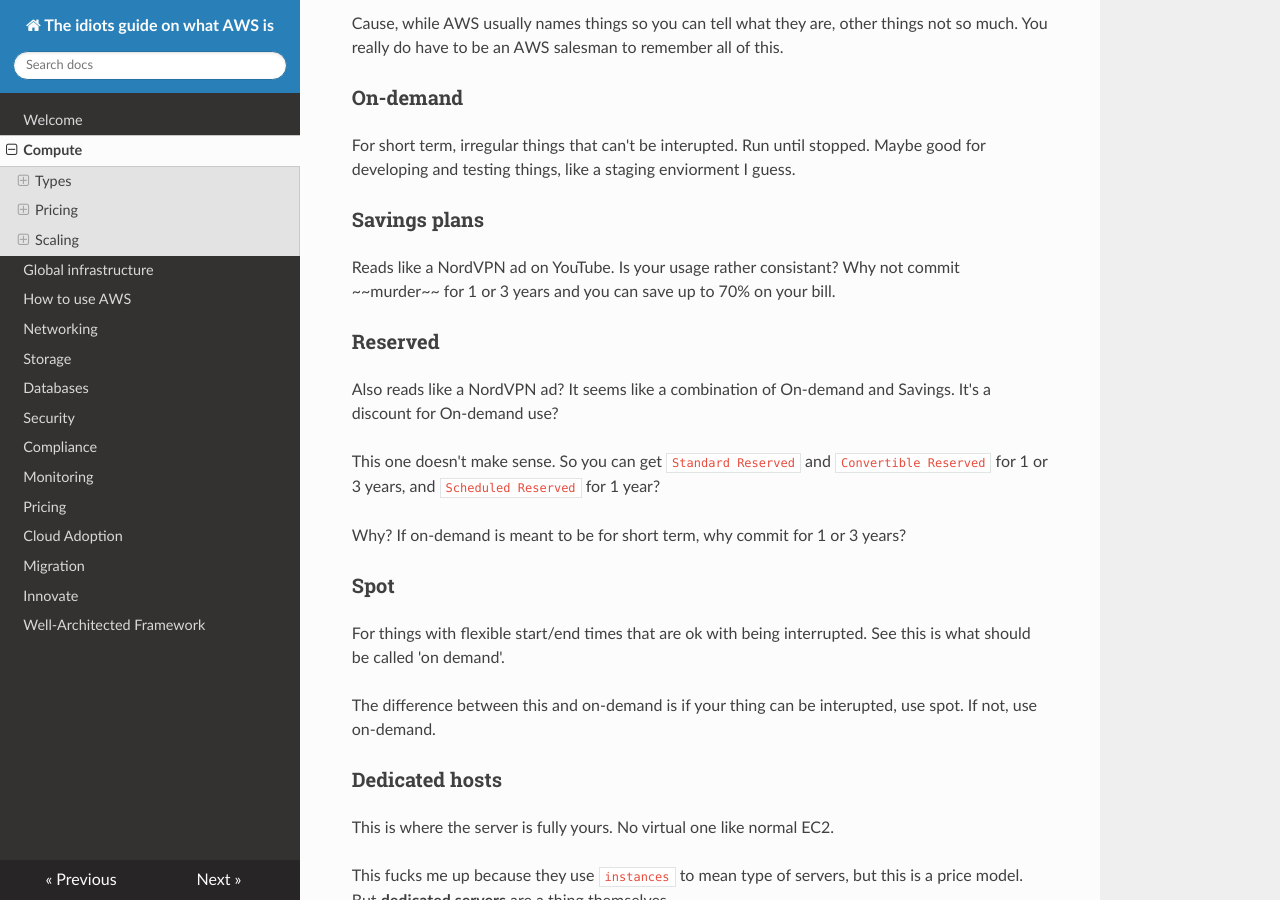
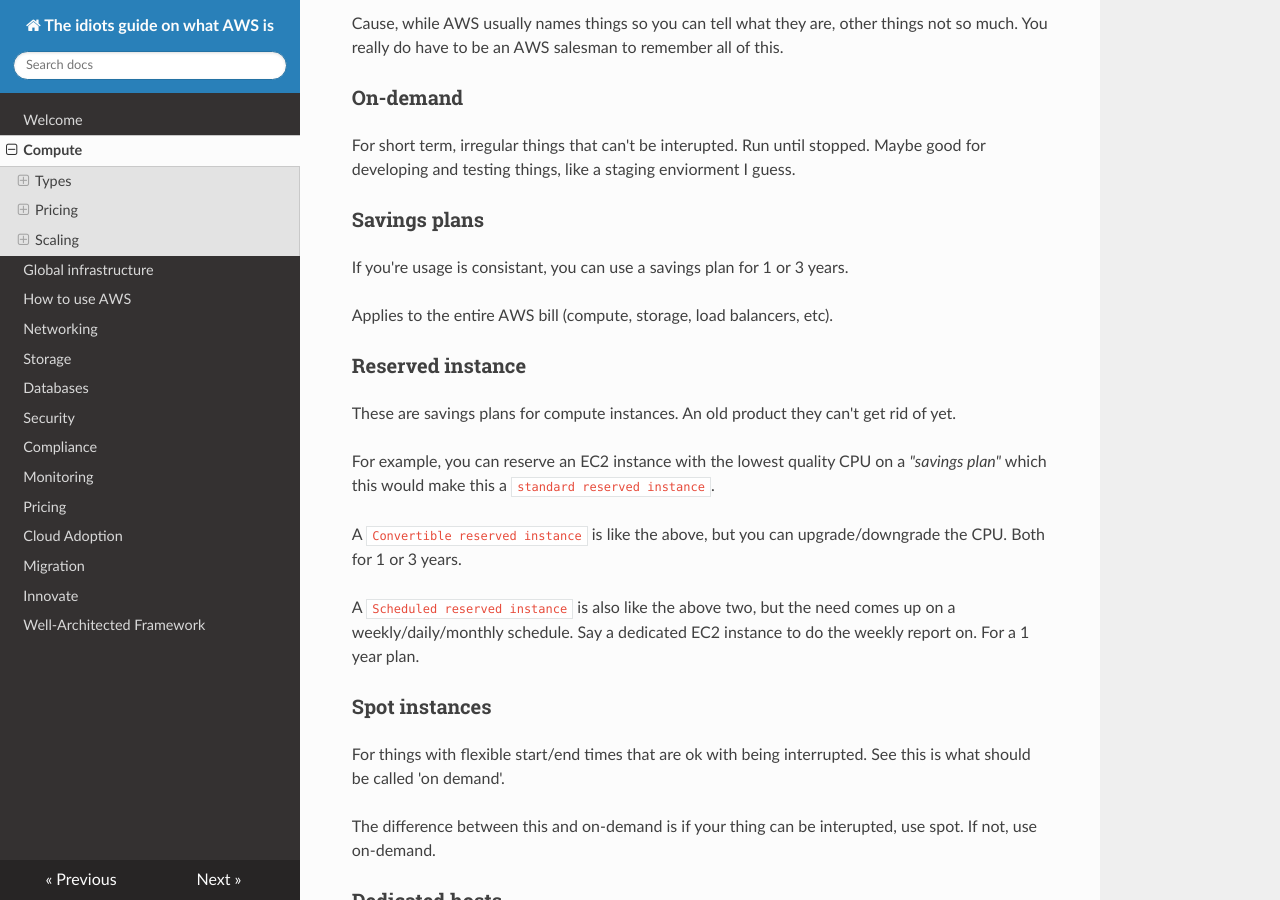
Before and after one commit to KanChiMoe/aws-docs, an MkDocs documentation site: the page built from docs/compute.md, in a window 1280 px wide and 900 px high, scrolled down 1182 px. Built offline with MkDocs 1.6.1, drawn with Linux system fonts in a browser that asks for light colours; nearby versions of some CDN libraries.

Commit message:
Reserved vs savings rewording - closes #1

```diff
--- a/docs/compute.md
+++ b/docs/compute.md
@@ -43,17 +43,21 @@ For short term, irregular things that can't be interupted. Run until stopped. Ma
 
 ### Savings plans
 
-Reads like a NordVPN ad on YouTube. Is your usage rather consistant? Why not commit ~~murder~~ for 1 or 3 years and you can save up to 70% on your bill.
+If you're usage is consistant, you can use a savings plan for 1 or 3 years.
 
-### Reserved
+Applies to the entire AWS bill (compute, storage, load balancers, etc).
 
-Also reads like a NordVPN ad? It seems like a combination of On-demand and Savings. It's a discount for On-demand use?
+### Reserved instance
 
-This one doesn't make sense. So you can get `Standard Reserved` and `Convertible Reserved` for 1 or 3 years, and `Scheduled Reserved` for 1 year?
+These are savings plans for compute instances. An old product they can't get rid of yet.
 
-Why? If on-demand is meant to be for short term, why commit for 1 or 3 years?
+For example, you can reserve an EC2 instance with the lowest quality CPU on a _"savings plan"_ which this would make this a `standard reserved instance`.
 
-### Spot
+A `Convertible reserved instance` is like the above, but you can upgrade/downgrade the CPU. Both for 1 or 3 years.
+
+A `Scheduled reserved instance` is also like the above two, but the need comes up on a weekly/daily/monthly schedule. Say a dedicated EC2 instance to do the weekly report on. For a 1 year plan.
+
+### Spot instances
 
 For things with flexible start/end times that are ok with being interrupted. See this is what should be called 'on demand'.
 
```
